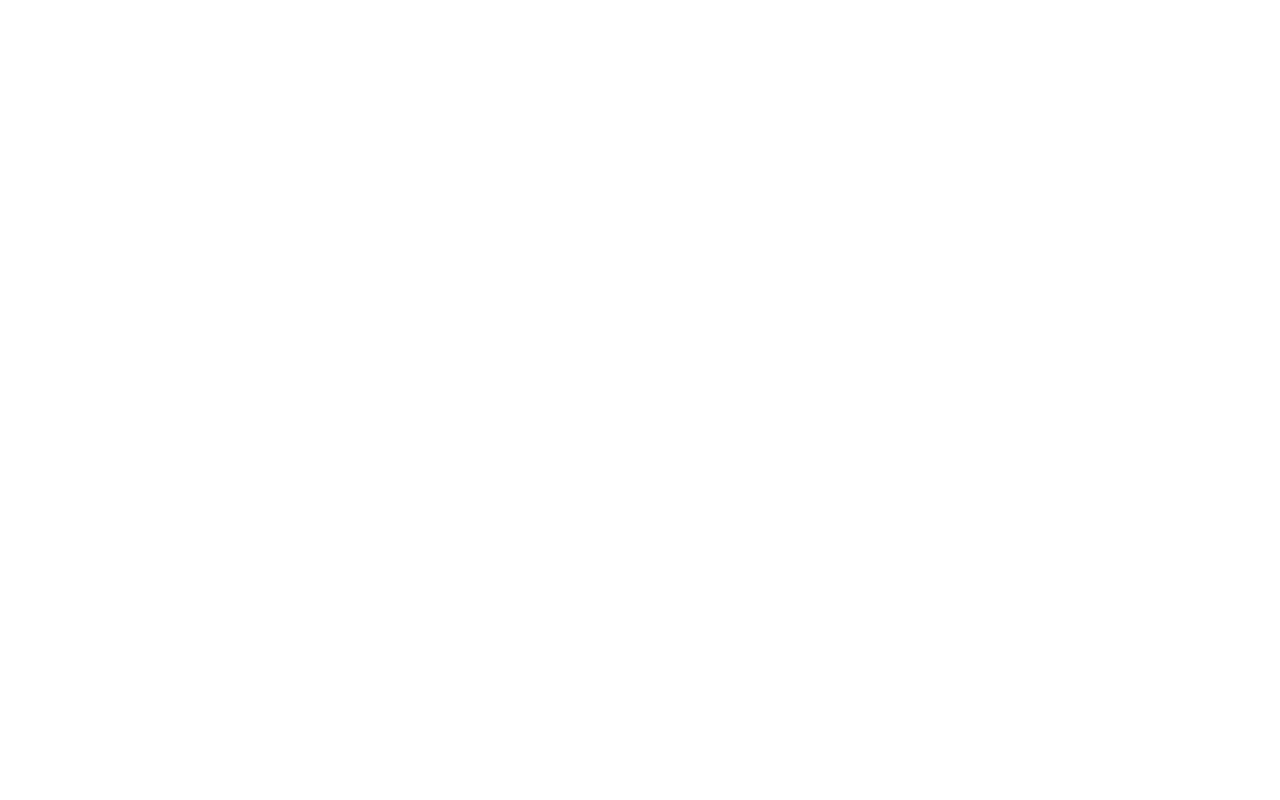
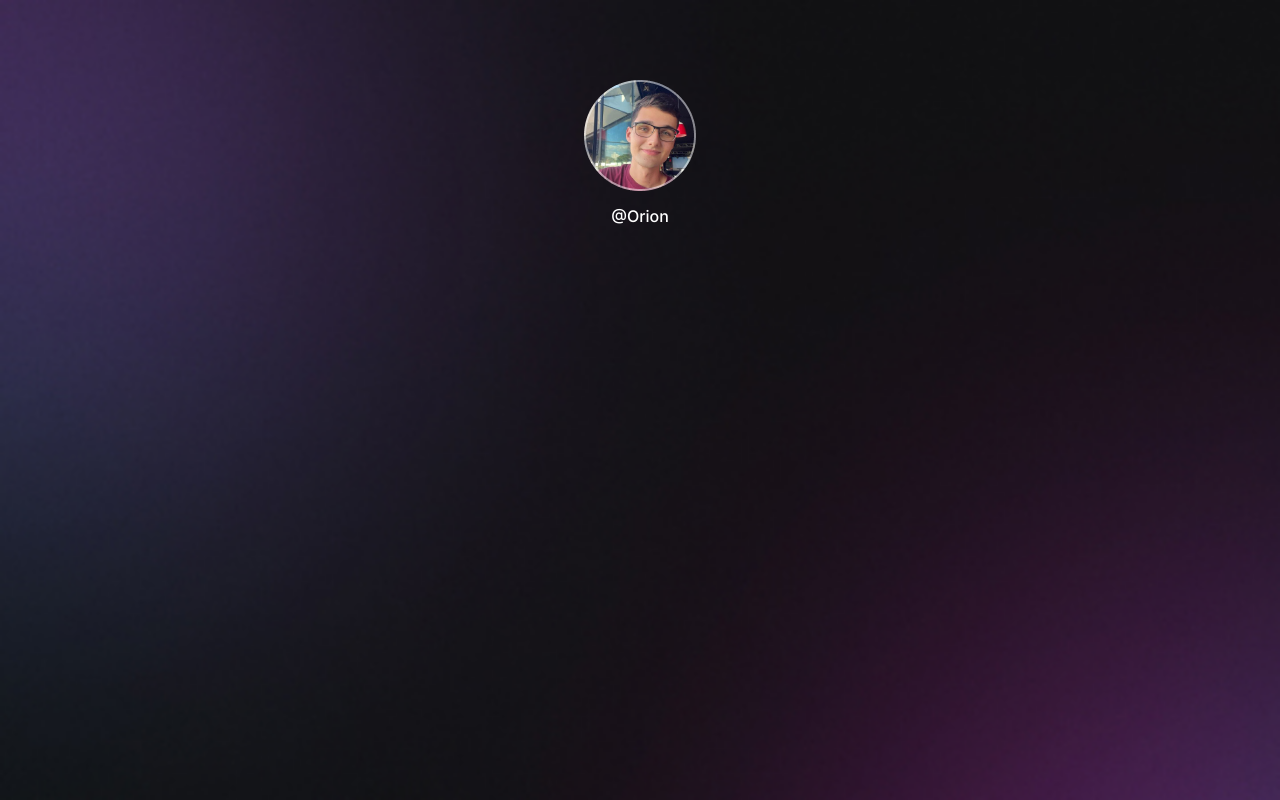
Before and after one commit to Otavio-CB/devLinks, a plain HTML site: page index.html in a window 1280 px wide. Drawn offline with Linux system fonts and the light colour scheme.

Commit message:
💄 Add profile image and subtitle

```diff
--- a/index.html
+++ b/index.html
@@ -1,12 +1,21 @@
 <!DOCTYPE html>
 <html lang="pt-br">
 <head>
+    <link rel="preconnect" href="https://fonts.googleapis.com">
+    <link rel="preconnect" href="https://fonts.gstatic.com" crossorigin>
+    <link href="https://fonts.googleapis.com/css2?family=Inter:wght@400;500&display=swap" rel="stylesheet">
     <meta charset="UTF-8">
     <meta name="viewport" content="width=device-width, initial-scale=1.0">
     <title>DevLink</title>
     <link rel="stylesheet" href="./styles.css"
 </head>
 <body>
+    <div id="container">
+        <div id="profile">
+            <img src="./assets/profile_image.png" alt="Foto de Otavio Calderan">
+            <p>@Orion</p>
+        </div>
 
+    </div>
 </body>
 </html>
--- a/styles.css
+++ b/styles.css
@@ -0,0 +1,37 @@
+* {
+    margin: 0;
+    padding: 0;
+    box-sizing: border-box;
+}
+
+body {
+    background-image: url("assets/bg-mobile.jpg");
+    background-repeat: no-repeat;
+    background-position: top center;
+    background-size: cover;
+}
+
+body * {
+    font-family: 'Inter', sans-serif;
+    color: white;
+}
+
+#container {
+    width:360px;
+    margin: 56px auto 0px;
+}
+
+#profile {
+    text-align: center;
+    padding: 24px;
+}
+
+#profile img {
+    width: 112px;
+}
+
+#profile p {
+    line-height: 24px;
+    font-weight: 500;
+    margin-top: 8px;
+}
```
